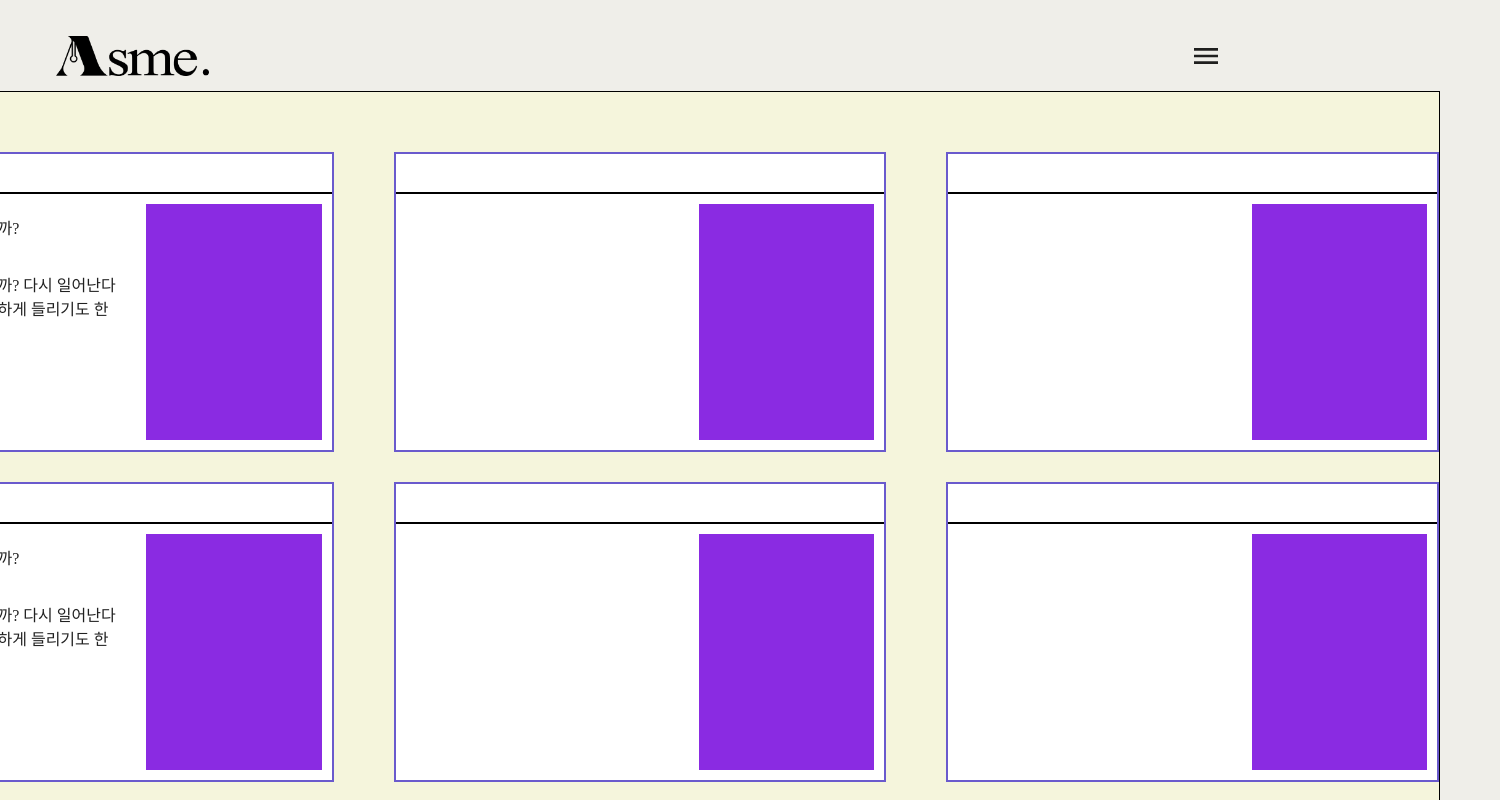
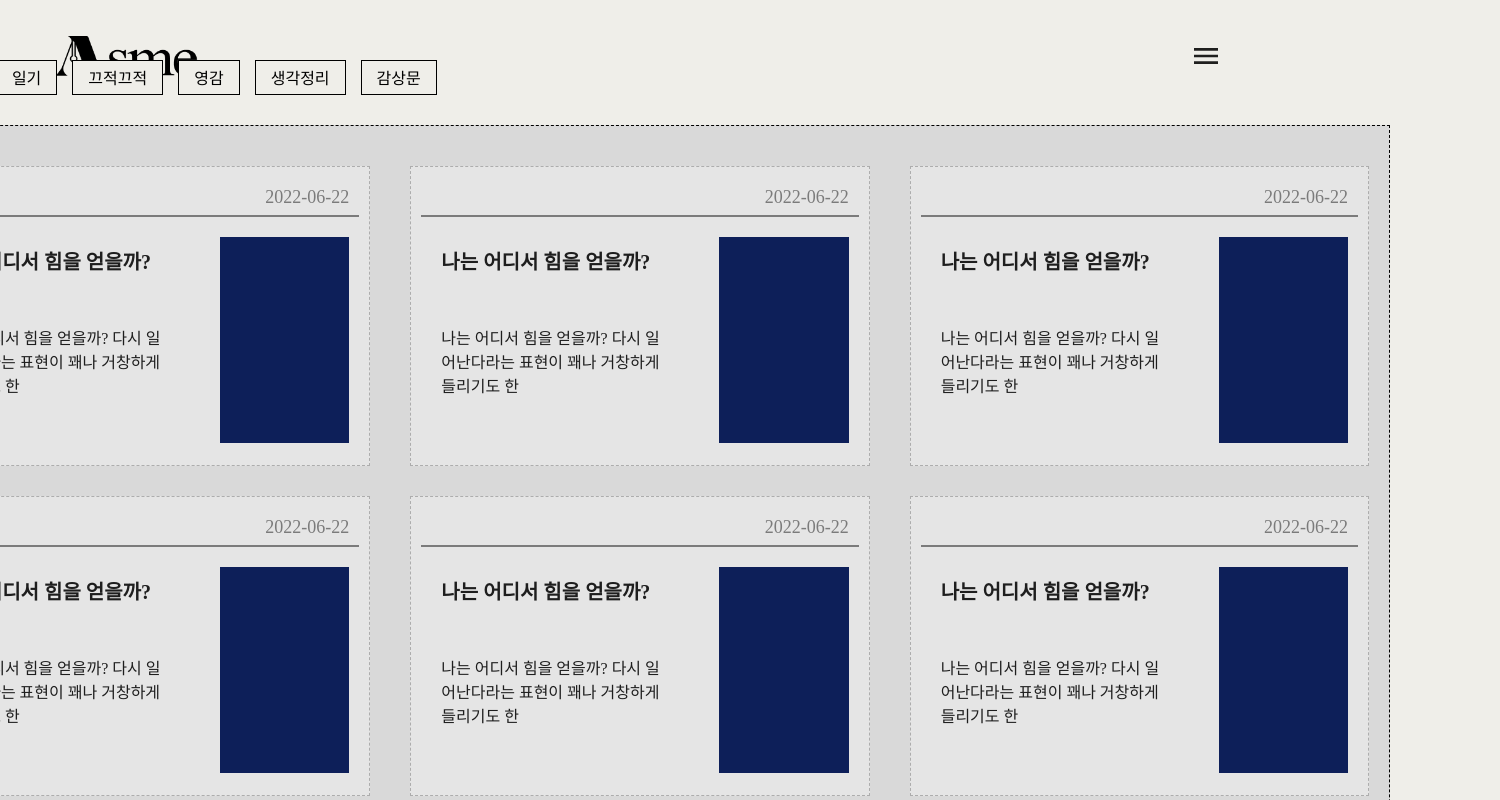
Before and after one commit to dbwk18/AsMe, a React (Create React App) app in the folder client/: page /archive in a window 1280 px wide. Shown: the top 800 px of the page, 1500 px wide, since content can reach past the window. Built offline with nearby package versions, Linux system fonts and the light colour scheme; a web font is replaced by a local one.

Commit message:
[#50] design: archive page design apply

```diff
--- a/client/src/pages/archive/ArchivePage.css
+++ b/client/src/pages/archive/ArchivePage.css
@@ -1,33 +1,56 @@
+.archive-search {
+    position: relative;
+    font-family: regular;
+    font-size: 15px;
+    left: 750px;
+    width: 220px;
+    height: 33px;
+    line-height: 33px;
+    background-color: #EFEEE9;
+    text-align: center;
+    border: 1px solid #000000;
+}
+
 .navigate-tags {
     display: flex;
-    width: 1600px;
+    width: 1500px;
     position: relative;
-    top: 150px;
+    top: 70px;
     height: 200px;
 }
 
-.navigate-tags button {
-    width: 90px;
-    height: 30px;
-    margin: 5px;
+.navigate-btn {
+    position: absolute;
+    top: 130px;
+    left: 120px;
 }
 
-.navigate-tags input {
-    width: 300px;
-    height: 30px;
-    margin-left: auto;
+.navigate-tags button {
+    width: auto;
+    height: 35px;
+    line-height: 35px;
+    margin: 0 15px 0 0;
+    padding: 0 15px;
+    border: 1px solid #000000;
+    font-family: regular;
+    font-size: 16px;
+    background-color: #EFEEE9;
+}
+.navigate-tags button.on {
+    background-color: #0D1F59;
+    color: #FFFFFF;
 }
 
 .grid-container {
     position: relative;
     display: grid;
     top: 100px;
-    width: 1600px;
-    padding: 60px 0;
+    width: 1500px;
+    padding: 40px 20px;
     grid-template-columns: repeat(3, 1fr);
     grid-template-rows: repeat(3, 300px);
     row-gap: 30px;
-    column-gap: 60px;
-    border: 1px solid #000000;
-    background-color: beige;
+    column-gap: 40px;
+    border: 1px dashed #000000;
+    background-color: #D9D9D9;
 }
--- a/client/src/pages/archive/ArchivePage.js
+++ b/client/src/pages/archive/ArchivePage.js
@@ -1,23 +1,27 @@
 import {React, useState} from 'react';
 import { Stack, Grid, Container } from '@mui/material';
 import ArticleBox from './ArticleBox';
+import BackBtn from '../../assets/images/backBtn.png'
+
 import './ArchivePage.css'
 
 
 function ArchivePage() {
 
 
-    const [category, setCategory] = useState(null);
+    const [category, setCategory] = useState(1);
 
     return (
         <Stack height="100vh" alignItems="center" justifyContent="center" >
+            <div><input className="archive-search" placeholder='글감을 검색하세요' /></div>
+            <div className='navigate-btn'><img width="50px" src={BackBtn} /></div>
             <div className="navigate-tags">
-                <button className="archive-tag"onClick={()=>{setCategory(1);}}>전체보기</button>
-                <button className="archive-tag" onClick={()=>{setCategory(2);}}>에세이</button>
-                <button className="archive-tag" onClick={()=>{setCategory(3);}}>끄적끄적</button>
-                <button className="archive-tag" onClick={()=>{setCategory(4);}}>일기</button>
-
-                <input className="archive-search" />
+                <button className={`archive-tag ${category=='1' ? "on" : ""}`} onClick={()=>{setCategory(1);}}>전체보기</button>
+                <button className={`archive-tag ${category=='2' ? "on" : ""}`} onClick={()=>{setCategory(2);}}>일기</button>
+                <button className={`archive-tag ${category=='3' ? "on" : ""}`} onClick={()=>{setCategory(3);}}>끄적끄적</button>
+                <button className={`archive-tag ${category=='4' ? "on" : ""}`} onClick={()=>{setCategory(4);}}>영감</button>
+                <button className={`archive-tag ${category=='5' ? "on" : ""}`} onClick={()=>{setCategory(5);}}>생각정리</button>
+                <button className={`archive-tag ${category=='6' ? "on" : ""}`} onClick={()=>{setCategory(6);}}>감상문</button>
             </div>
 
             <div className="grid-container">
@@ -26,22 +30,39 @@ function ArchivePage() {
                     title="나는 어디서 힘을 얻을까?"
                     content="나는 어디서 힘을 얻을까? 다시 일어난다라는 표현이 꽤나 거창하게 들리기도 한"
                 />
-                <ArticleBox />
-                <ArticleBox />
+                <ArticleBox
+                    date="2022-06-22"
+                    title="나는 어디서 힘을 얻을까?"
+                    content="나는 어디서 힘을 얻을까? 다시 일어난다라는 표현이 꽤나 거창하게 들리기도 한"
+                /><ArticleBox
+                    date="2022-06-22"
+                    title="나는 어디서 힘을 얻을까?"
+                    content="나는 어디서 힘을 얻을까? 다시 일어난다라는 표현이 꽤나 거창하게 들리기도 한"
+                />
                 <ArticleBox
                     date="2022-06-22"
                     title="나는 어디서 힘을 얻을까?"
                     content="나는 어디서 힘을 얻을까? 다시 일어난다라는 표현이 꽤나 거창하게 들리기도 한"
                 />
-                <ArticleBox />
-                <ArticleBox />
+                <ArticleBox
+                    date="2022-06-22"
+                    title="나는 어디서 힘을 얻을까?"
+                    content="나는 어디서 힘을 얻을까? 다시 일어난다라는 표현이 꽤나 거창하게 들리기도 한"
+                /><ArticleBox
+                    date="2022-06-22"
+                    title="나는 어디서 힘을 얻을까?"
+                    content="나는 어디서 힘을 얻을까? 다시 일어난다라는 표현이 꽤나 거창하게 들리기도 한"
+                />
                 <ArticleBox
                     date="2022-06-22"
                     title="나는 어디서 힘을 얻을까?"
                     content="나는 어디서 힘을 얻을까? 다시 일어난다라는 표현이 꽤나 거창하게 들리기도 한"
                 />
-                <ArticleBox />
-                <ArticleBox />
+                <ArticleBox
+                    date="2022-06-22"
+                    title="나는 어디서 힘을 얻을까?"
+                    content="나는 어디서 힘을 얻을까? 다시 일어난다라는 표현이 꽤나 거창하게 들리기도 한"
+                />
 
             </div>
 
--- a/client/src/pages/archive/ArticleBox.css
+++ b/client/src/pages/archive/ArticleBox.css
@@ -1,39 +1,49 @@
 .article-box {
     height: 100%;
-    border: 2px solid slateblue;
-    background-color: #FFFFFF;
+    border: 1px dashed #ADADAD;
+    background-color: #E5E5E5;
+    font-family: regular;
 }
 
 .article-date {
     height: 40px;
     line-height: 40px;
-    padding: 5px;
-    border-bottom: 2px solid #000000;
+    margin: 10px;
+    padding: 0 10px;
+    color: #7B7B7B;
+    border-bottom: 2px solid #7B7B7B;
+    text-align: end;
+    font-size: 18px;
 }
 
 .article-grid {
     height: calc(100% - 40px);
     display: grid;
-    grid-template-columns: 3fr 2fr;
+    grid-template-columns: 6.3fr 3.7fr;
 }
 
 .article-main {
     display: flex;
     flex-direction: column;
+    height: 100%;
 }
 
 .article-title {
     height: 70px;
     line-height: 70px;
-    padding: 0 10px;
+    padding: 0 30px;
+    font-weight: bold;
+    font-size: 20px;
 }
 
 .article-content {
     height: 100%;
-    padding: 10px;
+    padding: 30px;
 }
 
 .article-img {
-    margin: 10px;
-    background-color:blueviolet;
+    margin: 10px 20px ;
+    height: 80%;
+
+    background-color: #0D1F59;
 }
--- a/client/src/pages/draft/DraftPage.css
+++ b/client/src/pages/draft/DraftPage.css
@@ -12,7 +12,7 @@
     border-radius: 2px !important;
     background-color: #FFFFFF;
     padding: 0 50px !important;
-    font-size: 60px;
+    font-size: 50px;
   }
 
 .navigate-button {
```
Also changed, not shown: client/src/assets/images/backBtn.png (added).
